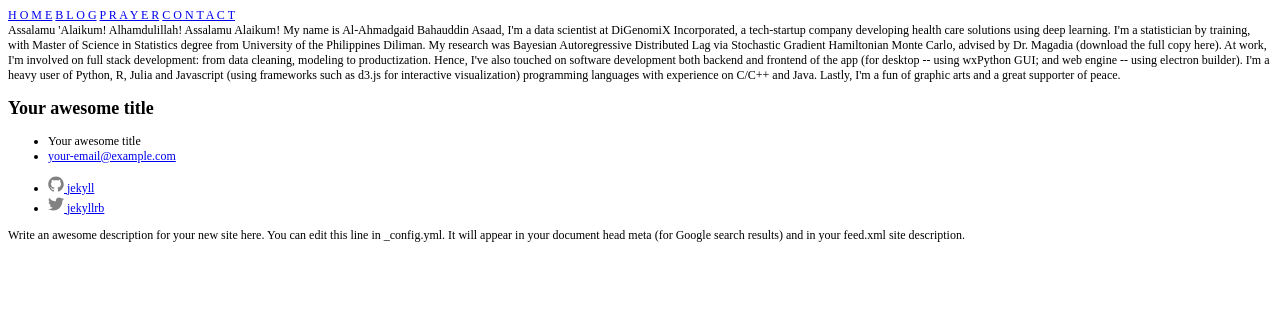
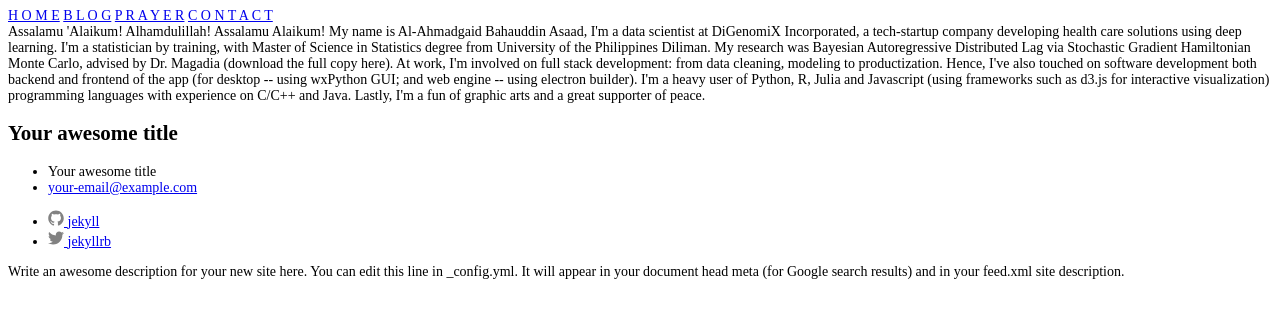
Before and after one commit to learn-islam/learn-islam.github.io, a Jekyll site: the page built from index.html, in a window 1280 px wide. Shown: the top 318 px of the page. Built offline with Jekyll 4.4.1, drawn with Linux system fonts in a browser that asks for light colours.

Commit message:
change font-size

```diff
--- a/_sass/stylesheets/modules/_measures.scss
+++ b/_sass/stylesheets/modules/_measures.scss
@@ -1,3 +1,3 @@
-$body-font-size: 12px;
+$body-font-size: 14px;
 $sidebar-container-width: 100px;
 $main-container-width: 1000px;
```
